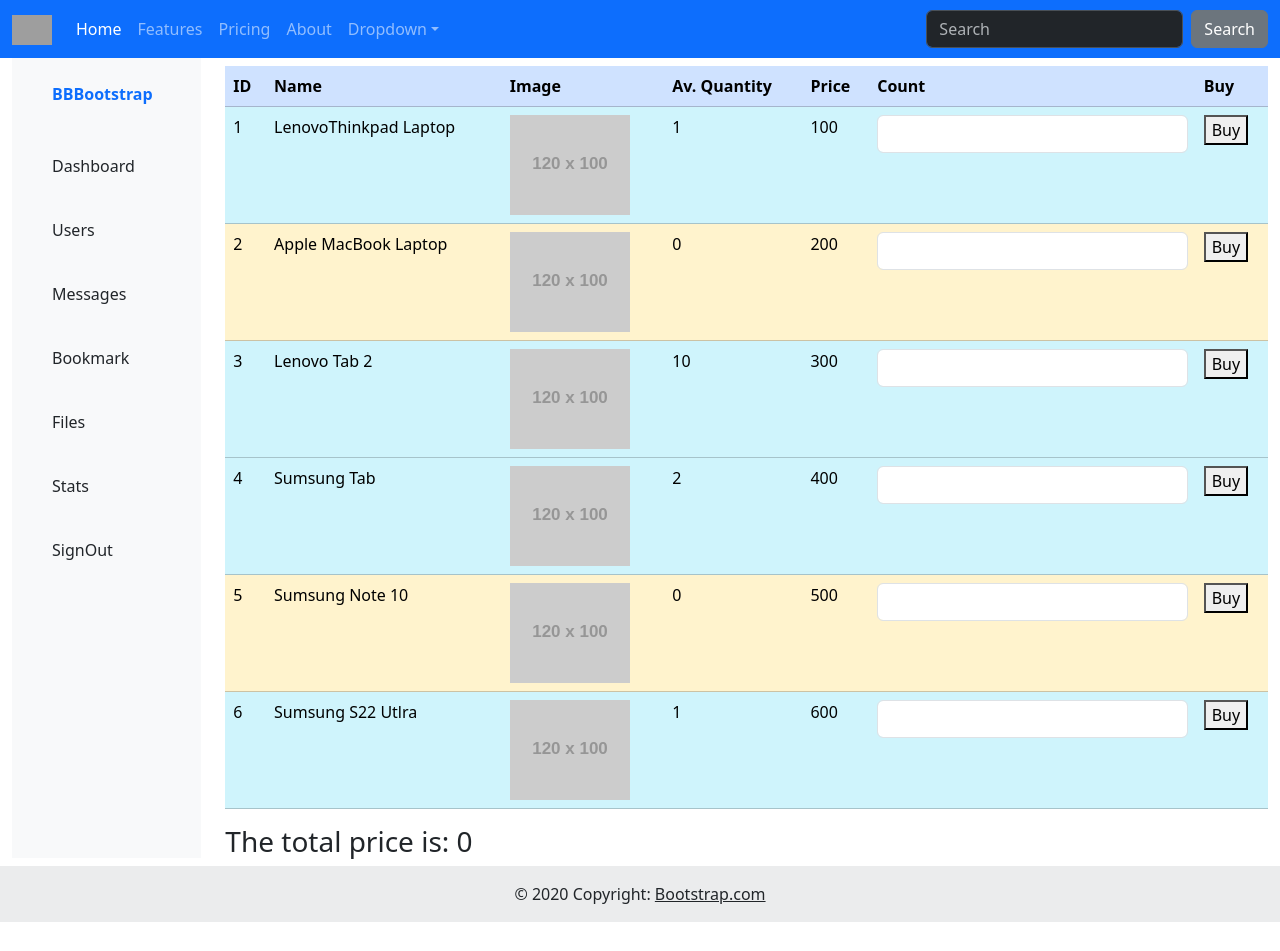
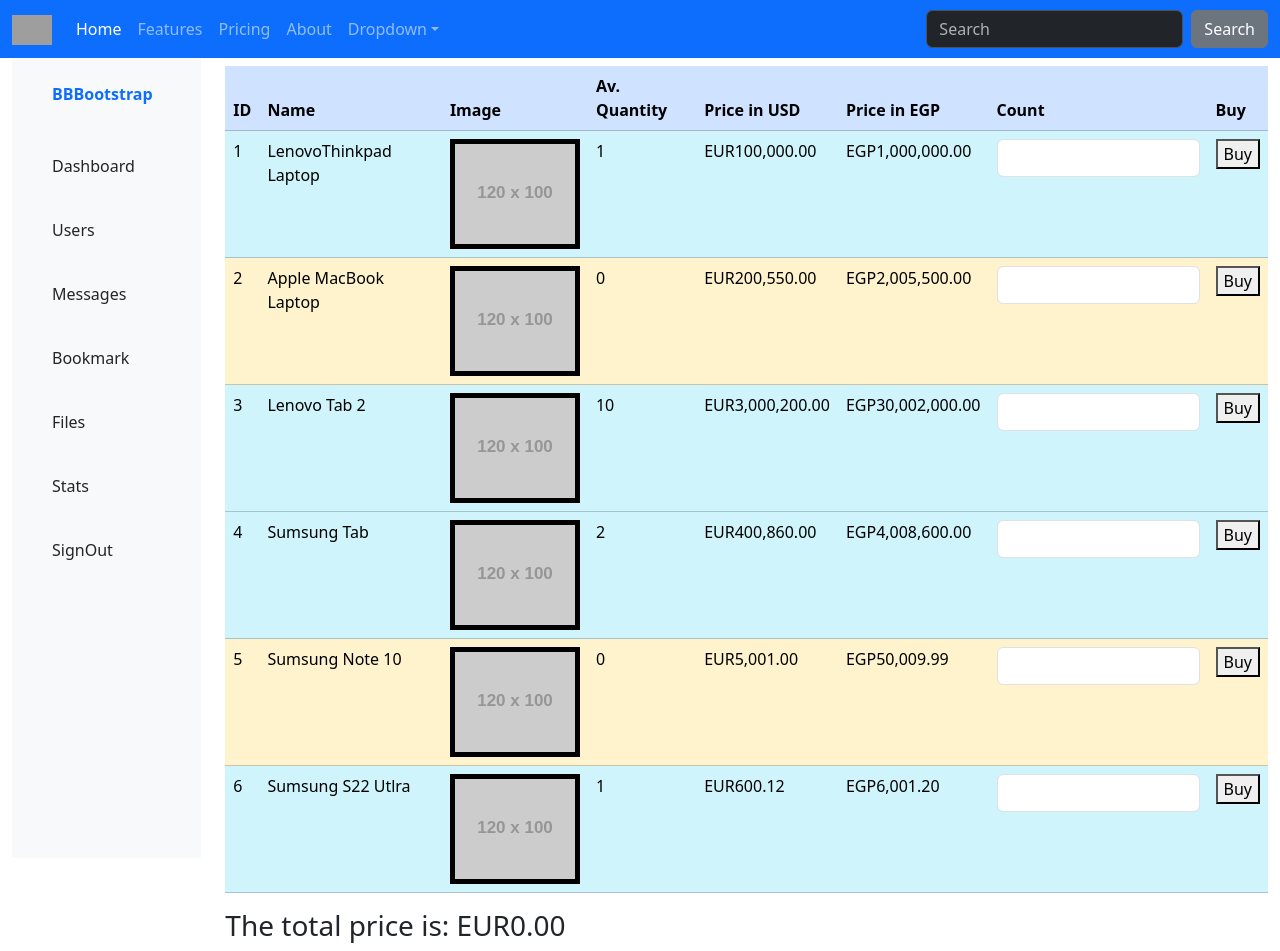
Before and after one commit to ahmedeldamity/Angular_Project, an Angular app: page / in a window 1280 px wide. Shown: the top 951 px of the page. Before the commit the page ends 922 px from the top, so only its background shows below. Built offline with nearby package versions, Linux system fonts and the light colour scheme; grey boxes are pictures that could not be loaded.

Commit message:
Custom Directives and Pipes

```diff
--- a/src/app/Components/Order/product-list/product-list.component.html
+++ b/src/app/Components/Order/product-list/product-list.component.html
@@ -5,7 +5,8 @@
       <th>Name</th>
       <th>Image</th>
       <th>Av. Quantity</th>
-      <th>Price</th>
+      <th>Price in USD</th>
+      <th>Price in EGP</th>
       <th>Count</th>
       <th>Buy</th>
      </tr>
@@ -84,16 +85,18 @@
       <tr *ngFor="let product of prdList; let i = index;" [class]="product.quantity!=0 ? setClassInfo: setClassWarning">
         <td>{{i+1}}</td>
         <td>{{product?.name}}</td>
-        <td><img src="{{product?.imageURL}}" alt="Product Image"></td>
+        <td><img LightBox mouseOverColor="green" mouseOutColor="yellow" [src]="product?.imageURL" alt="Product Image"></td>
         <td>{{product?.quantity}}</td>
-        <td>{{product?.price}}</td>
+        <td>{{product?.price | currency: 'EUR': 'code'}}</td>
+        <td>{{product?.price  | USDtoEGP: 10 | currency: 'EGP': 'code'}}</td>
         <td><input #itemsCount type="number" class="form-control"></td>
         <td><button (click)="buying(product.price, itemsCount.value)">Buy</button></td>
       </tr>
   </tbody>
 </table>
 
-<h3>The total price is: {{orderTotalPrice}}</h3>
+<h3>The total price is: {{orderTotalPrice | currency: 'EUR': 'code'}}</h3>
+<h6>Today's Date: {{orderDate | date: 'longDate'}}</h6>
 
 <!-- ----------------------------------------------------------------------------------- -->
 
--- a/src/app/Components/Order/product-list/product-list.component.ts
+++ b/src/app/Components/Order/product-list/product-list.component.ts
@@ -14,6 +14,8 @@
   catList:ICategory[];
   orderTotalPrice:number = 0;
   selectedCategoryId:number = 0;
+
+  orderDate:Date = new Date();
 
   setClassToButton:string = "btn btn-primary";
   setClassInfo:string= "table-info";
@@ -67,7 +69,7 @@
       {
         id:100,
         name:'LenovoThinkpad Laptop',
-        price:100,
+        price:100000,
         quantity:1,
         imageURL:'https://fakeimg.pl/120x100/ff0000/000',
         categoryID:1
@@ -75,7 +77,7 @@
       {
         id:200,
         name:'Apple MacBook Laptop',
-        price:200,
+        price:200550,
         quantity:0,
         imageURL:'https://fakeimg.pl/120x100/ff0000/000',
         categoryID:1
@@ -83,7 +85,7 @@
       {
         id:300,
         name:'Lenovo Tab 2',
-        price:300,
+        price:3000200,
         quantity:10,
         imageURL:'https://fakeimg.pl/120x100/ff0000/000',
         categoryID:2
@@ -91,7 +93,7 @@
       {
         id:400,
         name:'Sumsung Tab',
-        price:400,
+        price:400860,
         quantity:2,
         imageURL:'https://fakeimg.pl/120x100/ff0000/000',
         categoryID:2
@@ -99,7 +101,7 @@
       {
         id:500,
         name:'Sumsung Note 10',
-        price:500,
+        price:5000.999,
         quantity:0,
         imageURL:'https://fakeimg.pl/120x100/ff0000/000',
         categoryID:3
@@ -107,7 +109,7 @@
       {
         id:600,
         name:'Sumsung S22 Utlra',
-        price:600,
+        price:600.12,
         quantity:1,
         imageURL:'https://fakeimg.pl/120x100/ff0000/000',
         categoryID:3
--- /dev/null
+++ b/src/app/Directives/light-box.directive.ts
@@ -0,0 +1,29 @@
+import { Directive, ElementRef, HostListener, Input } from '@angular/core';
+
+@Directive({
+  selector: '[LightBox]'
+})
+export class LightBoxDirective {
+
+  // if you take this variable from html
+  // you must add property binding Input() before it
+  @Input() mouseOverColor:string = "blue";
+  @Input() mouseOutColor:string = "blue";
+
+  constructor(public elementRef: ElementRef)
+  {
+    elementRef.nativeElement.style.border="5px solid black"
+  }
+
+  @HostListener('mouseover')
+  onMouseOver()
+  {
+    this.elementRef.nativeElement.style.border=`5px solid ${this.mouseOverColor}`
+  }
+
+  @HostListener('mouseout')
+  onMouseOut()
+  {
+    this.elementRef.nativeElement.style.border=`5px solid ${this.mouseOutColor}`
+  }
+}
--- /dev/null
+++ b/src/app/Pipes/usdto-egp.pipe.ts
@@ -0,0 +1,13 @@
+import { Pipe, PipeTransform } from '@angular/core';
+
+@Pipe({
+  name: 'USDtoEGP'
+})
+export class USDtoEGPPipe implements PipeTransform {
+
+  transform(value?: number, currencyDifference:number = 15): number {
+    if(value == null)
+      return 0;
+    return value * currencyDifference;
+  }
+}
--- a/src/app/app.module.ts
+++ b/src/app/app.module.ts
@@ -8,6 +8,8 @@
 import { FooterComponent } from './Components/footer/footer.component';
 import { SidebarComponent } from './Components/sidebar/sidebar.component';
 import { ProductListComponent } from './Components/Order/product-list/product-list.component';
+import { LightBoxDirective } from './Directives/light-box.directive';
+import { USDtoEGPPipe } from './Pipes/usdto-egp.pipe';
 
 @NgModule({
   declarations: [
@@ -16,7 +18,9 @@
     HeaderComponent,
     FooterComponent,
     SidebarComponent,
-    ProductListComponent
+    ProductListComponent,
+    LightBoxDirective,
+    USDtoEGPPipe,
   ],
   imports: [
     BrowserModule,
```
Also changed, not shown: 2 other files (tests, documents, lock files or other folders).
